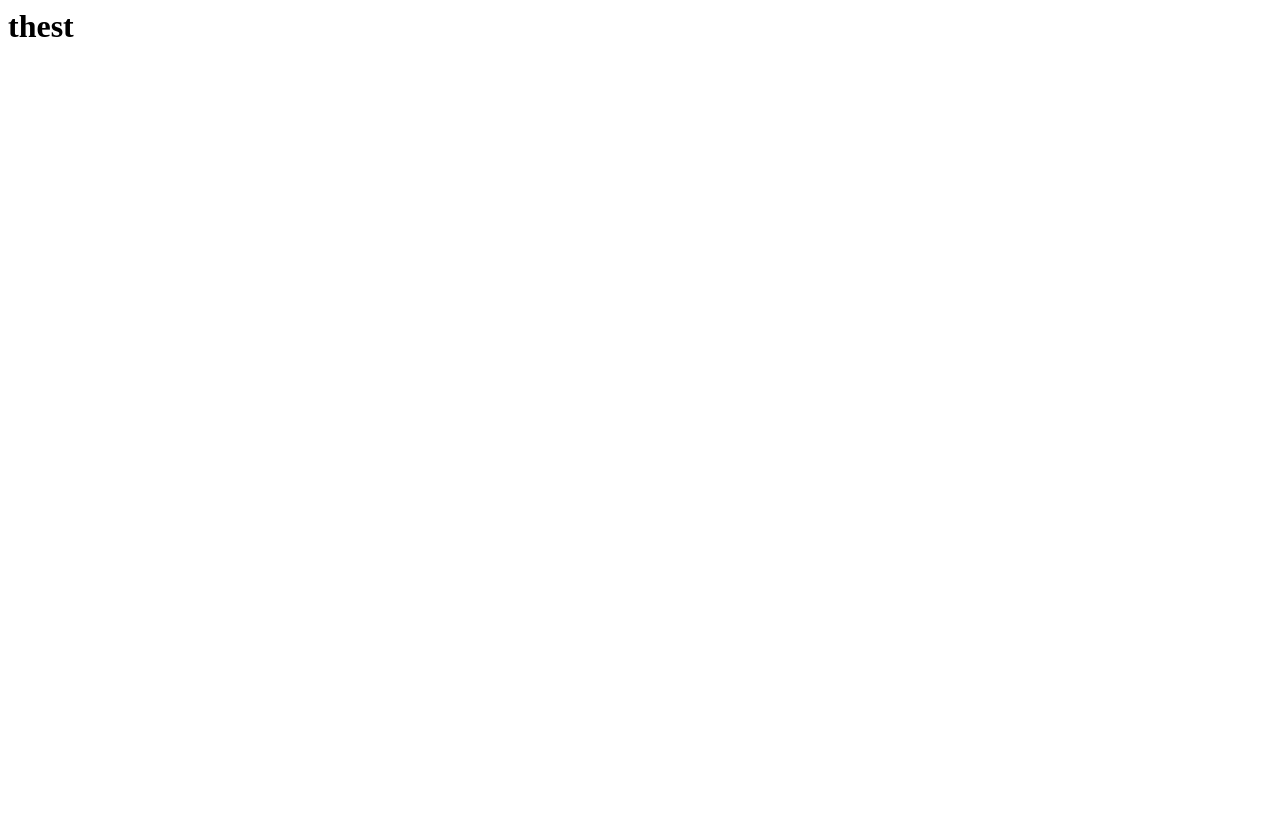
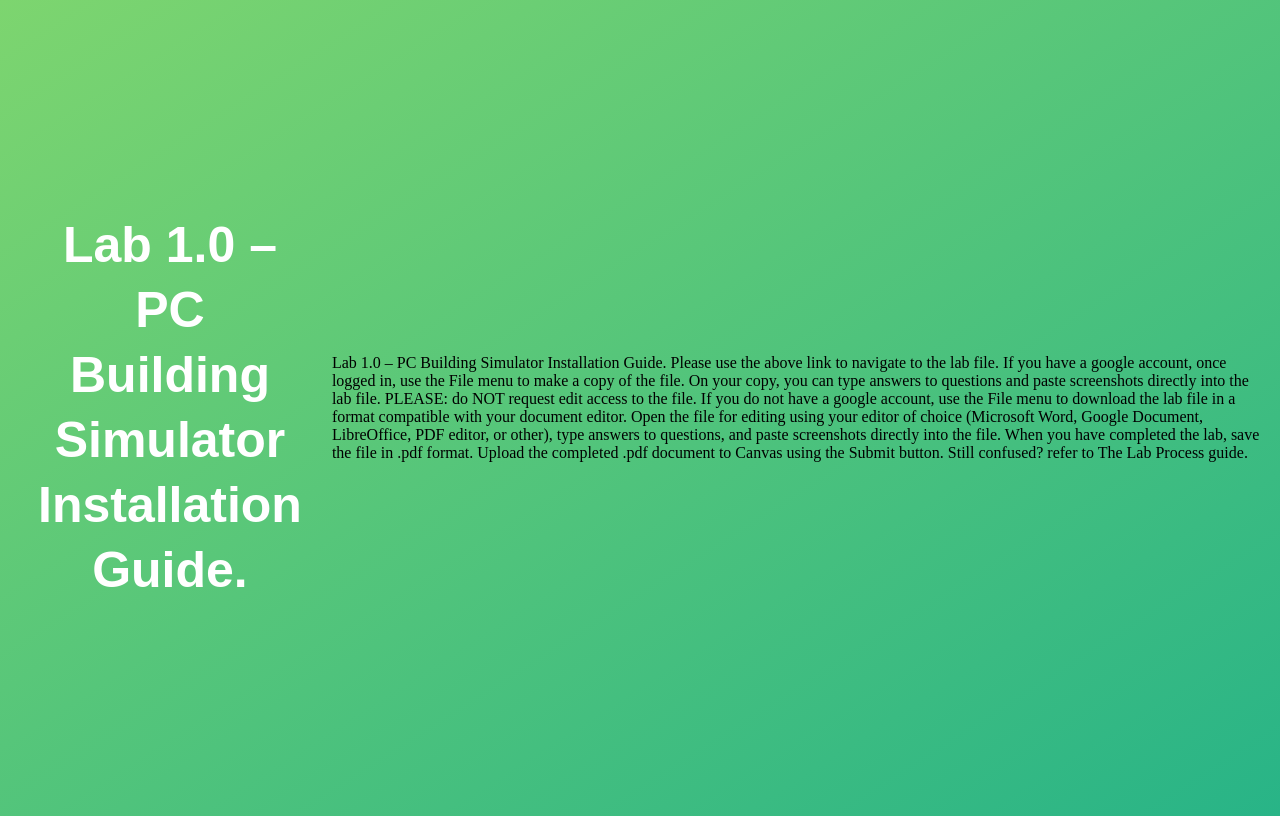
Before and after one commit to eldadvc/LAB-A5---BIOS-EUFI-logo, a plain HTML site: page index.html in a window 1280 px wide. Drawn offline with Linux system fonts and the light colour scheme.

Commit message:
Update index.html

```diff
--- a/index.html
+++ b/index.html
@@ -1 +1,55 @@
-<h1>thest</h1>
+<!DOCTYPE html>
+<html lang="en">
+  <head>
+    <meta charset="UTF-8" />
+    <meta name="viewport" content="width=device-width, initial-scale=1.0" />
+    <meta http-equiv="X-UA-Compatible" content="ie=edge" />
+    <title>Data Structures and Modern Operators</title>
+    <style>
+      body {
+        height: 100vh;
+        display: flex;
+        align-items: center;
+        background: linear-gradient(to top left, #28b487, #7dd56f);
+      }
+      h1 {
+        font-family: sans-serif;
+        font-size: 50px;
+        line-height: 1.3;
+        width: 100%;
+        padding: 30px;
+        text-align: center;
+        color: white;
+      }
+      button {
+        width: 50px;
+        height: 20px;
+        margin: 10px;
+      }
+      textarea {
+        width: 300px;
+        height: 100px;
+      }
+    </style>
+  </head>
+  <body>
+    <h1 class="text">Lab 1.0 – PC Building Simulator Installation Guide.</h1>
+    <div>
+      <p>
+        Lab 1.0 – PC Building Simulator Installation Guide. Please use the above
+        link to navigate to the lab file. If you have a google account, once
+        logged in, use the File menu to make a copy of the file. On your copy,
+        you can type answers to questions and paste screenshots directly into
+        the lab file. PLEASE: do NOT request edit access to the file. If you do
+        not have a google account, use the File menu to download the lab file in
+        a format compatible with your document editor. Open the file for editing
+        using your editor of choice (Microsoft Word, Google Document,
+        LibreOffice, PDF editor, or other), type answers to questions, and paste
+        screenshots directly into the file. When you have completed the lab,
+        save the file in .pdf format. Upload the completed .pdf document to
+        Canvas using the Submit button. Still confused? refer to The Lab Process
+        guide.
+      </p>
+    </div>
+  </body>
+</html>
```
